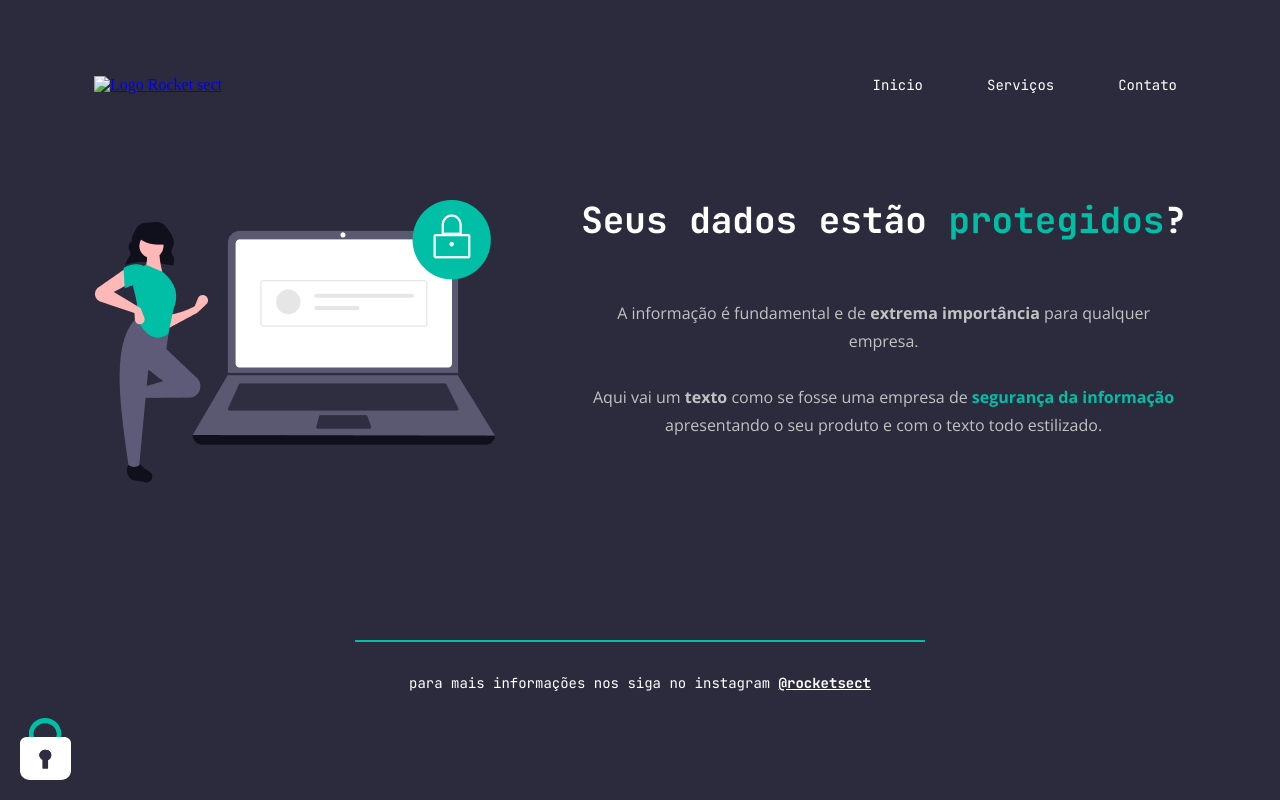
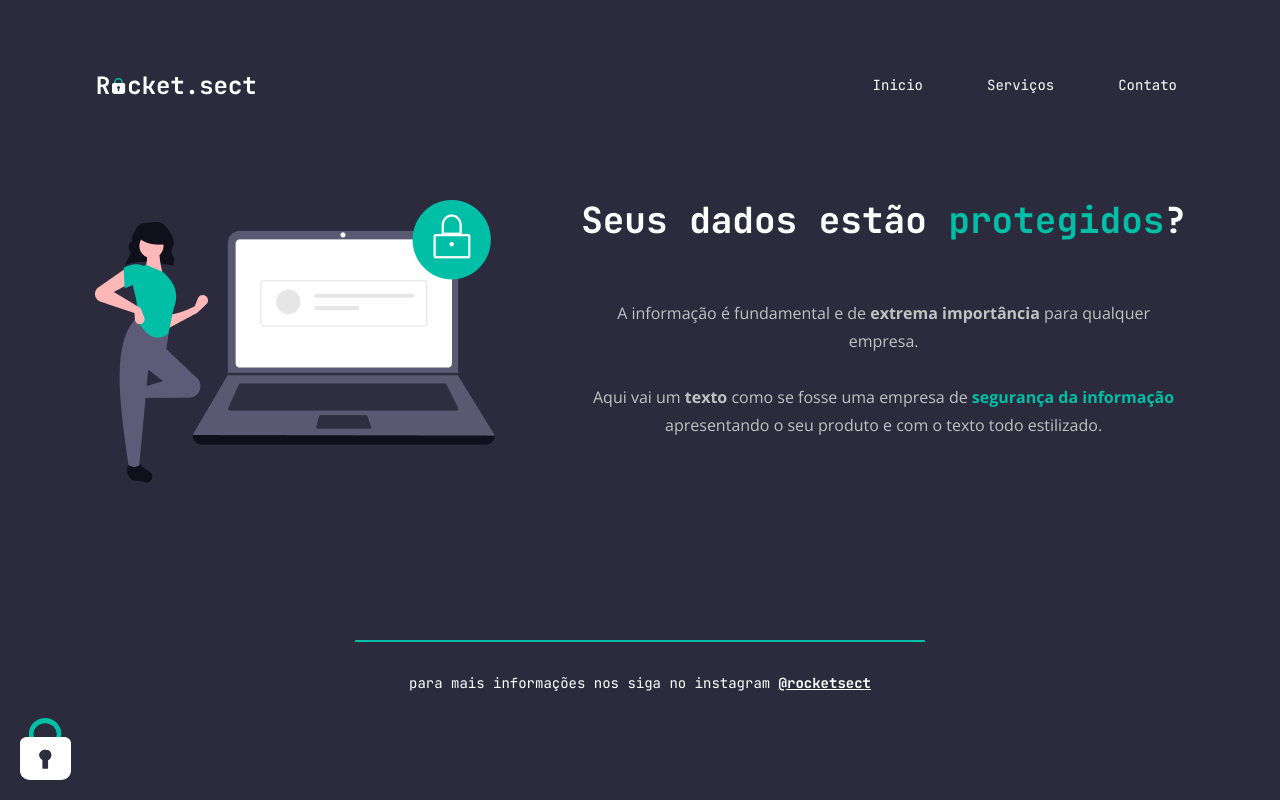
Before and after one commit to DanySGlez/Explorer-Stage02-phase04, a plain HTML site: page index.html in a window 1280 px wide. Drawn offline with nearby package versions, Linux system fonts and the light colour scheme; the site is published under a folder, as on GitHub Pages, so addresses that start at the root find nothing.

Commit message:
img logo

```diff
--- a/index.html
+++ b/index.html
@@ -26,7 +26,7 @@
           id="logo"
           href="#">
             <img
-              src="/images/logo.svg"
+              src="images/logo.svg"
               alt="Logo Rocket sect"
             />
         </a>
```
